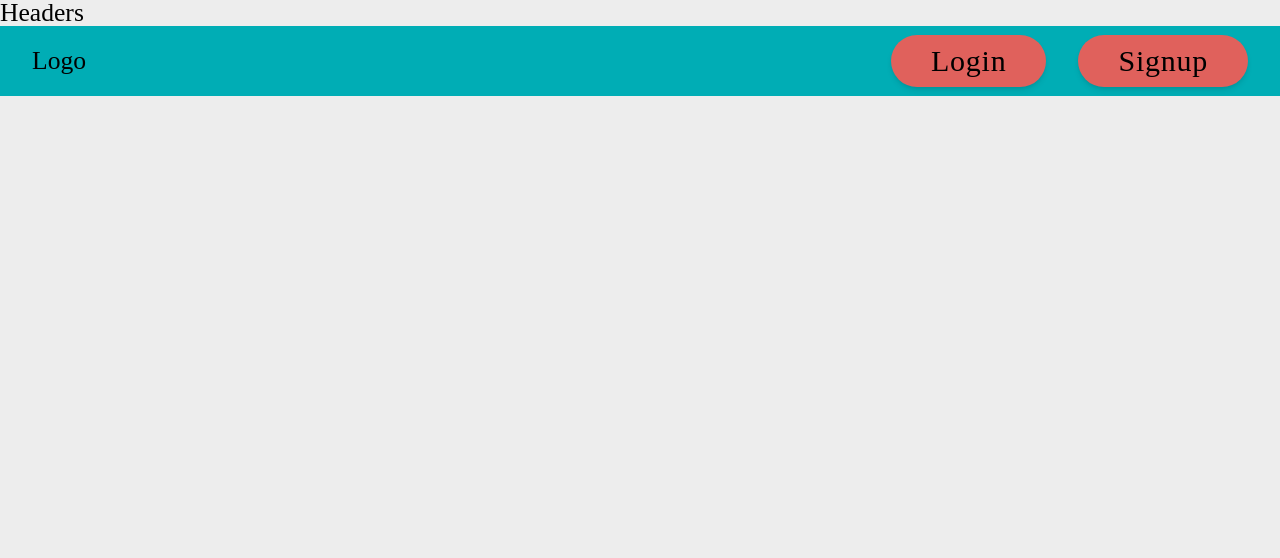
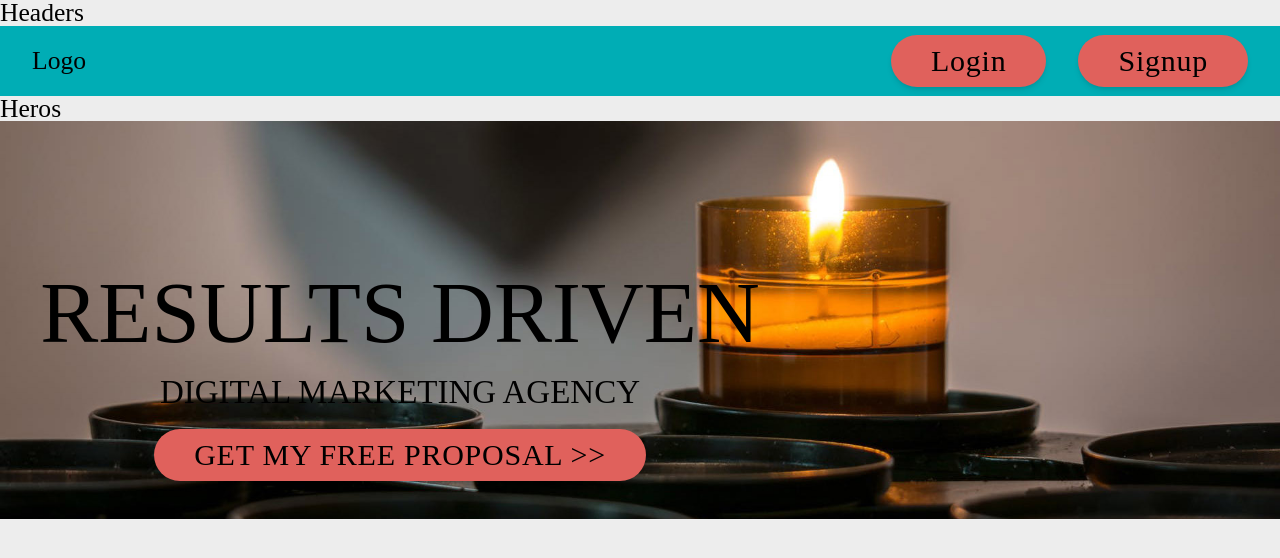
Before and after one commit to Lo-GR/web-design-templating, a React (Create React App) app: page / in a window 1280 px wide. Shown: the top 558 px of the page. Built offline with nearby package versions, Linux system fonts and the light colour scheme.

Commit message:
Hero Positioning

```diff
--- a/src/App.tsx
+++ b/src/App.tsx
@@ -1,4 +1,7 @@
-import { Header as HeaderOne } from "../src/Components/Headers/HeaderOne";
+import { Header as HeaderOne } from '../src/Components/Headers/HeaderOne';
+import { Hero as HeroOne } from '../src/Components/Heros/HeroOne';
+
+import candleImage from './images/candleTwo.jpg';
 
 function App() {
   return (
@@ -7,6 +10,15 @@ function App() {
         <p>Headers</p>
         <HeaderOne />
       </div>
+      <div className="relative w-full">
+        <p>Heros</p>
+        <HeroOne
+          title={'RESULTS DRIVEN'}
+          text={'DIGITAL MARKETING AGENCY'}
+          buttonText={'GET MY FREE PROPOSAL >>'}
+          backgroundImage={candleImage}
+        />
+      </div>
     </div>
   );
 }
--- /dev/null
+++ b/src/Components/Heros/HeroOne/index.tsx
@@ -0,0 +1,26 @@
+import { Button } from '../../Buttons/ButtonOne';
+
+type HeroProps = {
+  title: string;
+  text: string;
+  buttonText: string;
+  backgroundImage: string;
+};
+
+export const Hero = ({
+  title,
+  text,
+  buttonText,
+  backgroundImage,
+}: HeroProps) => {
+  return (
+    <div className="relative left-0 right-0">
+      <img className="absolute top-0" src={backgroundImage} />
+      <div className="absolute container p-5 flex flex-col items-center top-32 w-[800px]">
+        <p className="text-[87px]">{title}</p>
+        <p className="text-[33px]  py-5">{text}</p>
+        <Button>{buttonText}</Button>
+      </div>
+    </div>
+  );
+};
```
Also changed, not shown: src/images/candleOne.jpg (added), src/images/candleTwo.jpg (added).
